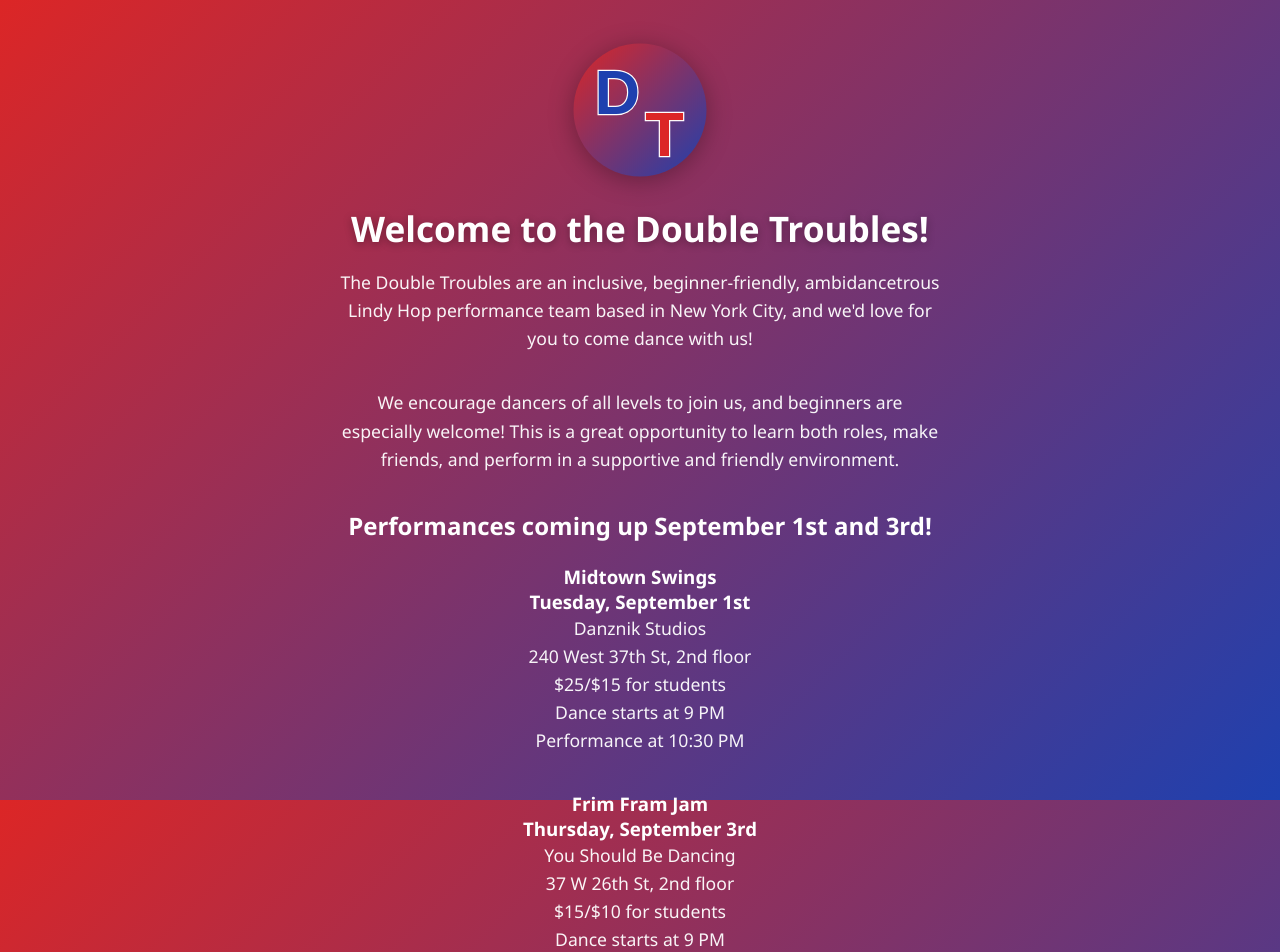
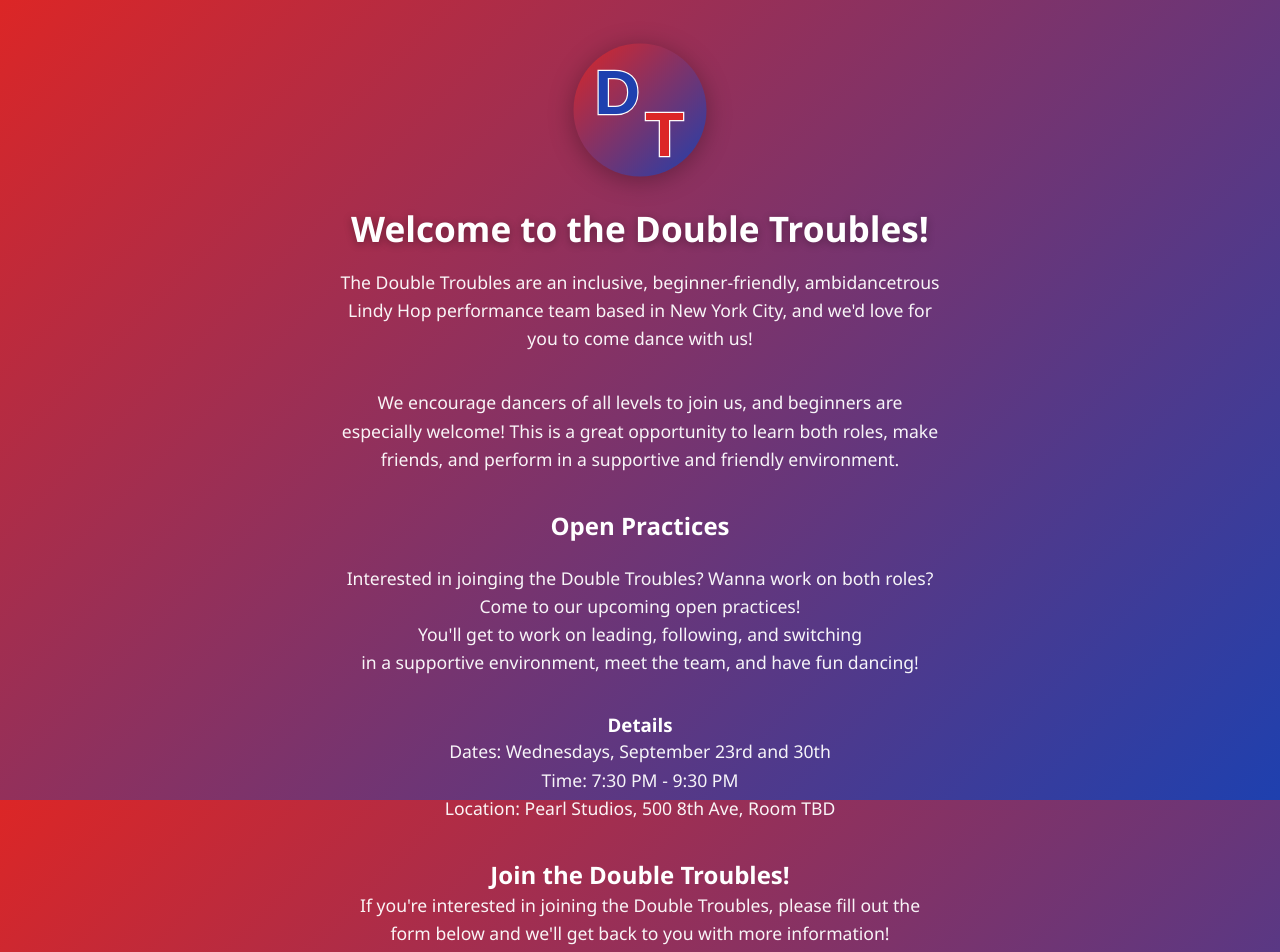
Before and after one commit to timmyneutron/double-troubles, a React (Vite) app: page / in a window 1280 px wide. Shown: the top 952 px of the page. Built offline with nearby package versions, Linux system fonts and the light colour scheme.

Commit message:
update for open practices

```diff
--- a/src/App.jsx
+++ b/src/App.jsx
@@ -50,25 +50,19 @@ function App() {
         We encourage dancers of all levels to join us, and beginners are especially welcome! This is a great opportunity to learn both roles, make friends, and perform in a supportive and friendly environment.
       </p>
 
-      <h2>Performances coming up September 1st and 3rd!</h2>
+      <h2>Open Practices</h2>
       <br/>
-      <h3>Midtown Swings</h3>
-      <h3>Tuesday, September 1st</h3>
       <p className="description">
-        Danznik Studios<br />
-        240 West 37th St, 2nd floor<br />
-        $25/$15 for students<br />
-        Dance starts at 9 PM<br />
-        Performance at 10:30 PM
+        Interested in joinging the Double Troubles? Wanna work on both roles?<br />
+        Come to our upcoming open practices!<br />
+        You'll get to work on leading, following, and switching<br />
+        in a supportive environment, meet the team, and have fun dancing!<br />
       </p>
-      <h3>Frim Fram Jam</h3>
-      <h3>Thursday, September 3rd</h3>
+      <h3>Details</h3>
       <p className="description">
-        You Should Be Dancing<br />
-        37 W 26th St, 2nd floor<br />
-        $15/$10 for students<br />
-        Dance starts at 9 PM<br />
-        Performance at 10:30 PM
+        Dates: Wednesdays, September 23rd and 30th<br />
+        Time: 7:30 PM - 9:30 PM<br />
+        Location: Pearl Studios, 500 8th Ave, Room TBD
       </p>
 
       <h2>Join the Double Troubles!</h2>
```
